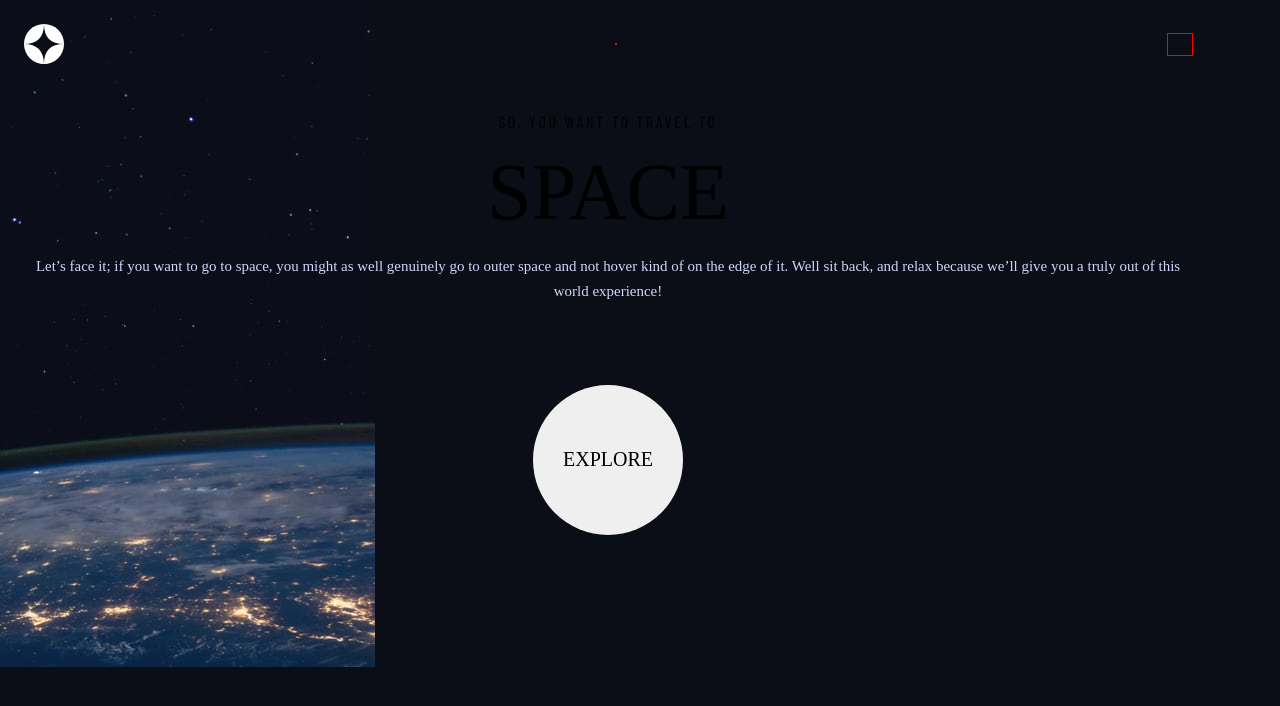
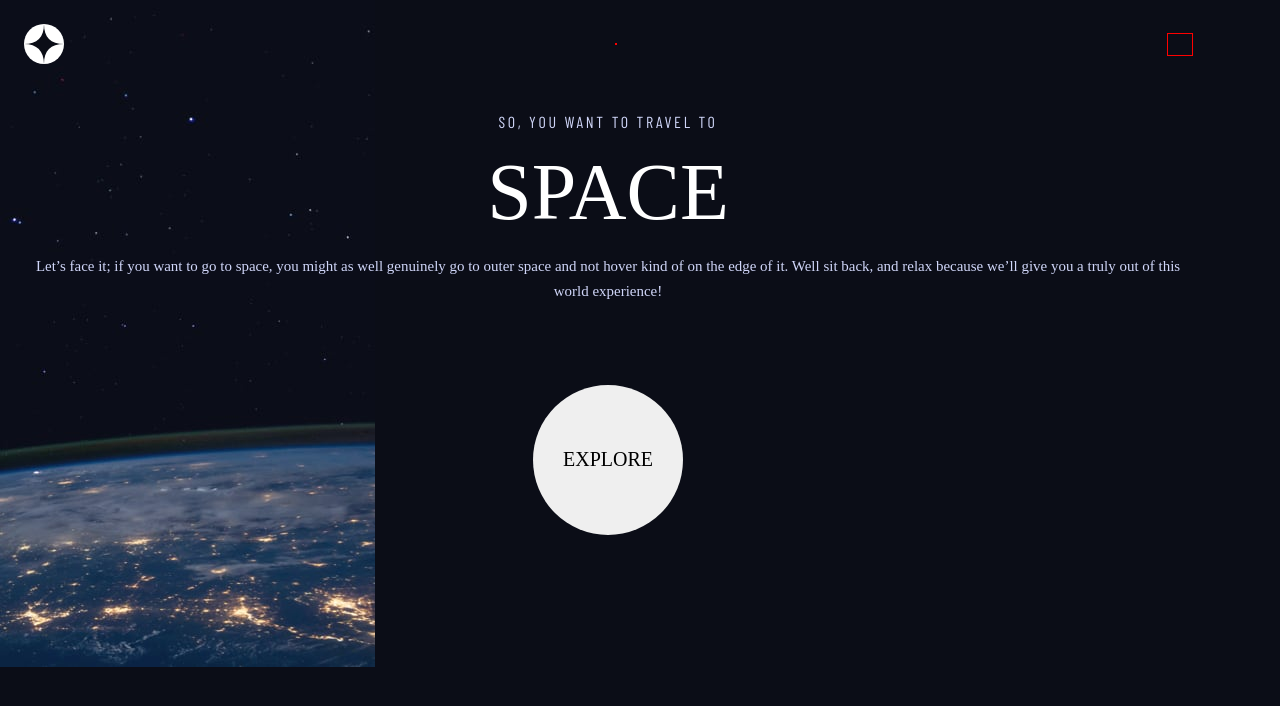
Before and after one commit to Pedrohamoura-Git/space-tourism, a React (Create React App) app: page / in a window 1280 px wide. Shown: the top 706 px of the page. Built offline with nearby package versions, Linux system fonts and the light colour scheme; a web font is replaced by a local one.

Commit message:
feat(Home): add correct color to h1 texts.

```diff
--- a/src/pages/Home/index.scss
+++ b/src/pages/Home/index.scss
@@ -4,6 +4,7 @@
     .title {
 
         .small {
+            color: $color-secondary;                                                                                                                                                                                                                                                                                                                                                                                                                                                                                                                                                                                                                                                                                                                                                                                                                                                                                                                                                                                                                                                                                                                                                     ;
             font-family: "Barlow Condensed", sans-serif;
             font-weight: 400;
             letter-spacing: 2.7px;
@@ -11,6 +12,7 @@
         }
 
         .big {
+            color: $color-primary;                                                                                                                                                                                                                                                                                                                                                                                                                                                                                                                                                                                                                                                                                                                                                                                                                                                                                                                                                                                                                                                                                                                                                     ;
             font-family: "Bellefair", serif;
             font-size: 5rem;
             font-weight: 400;
```
